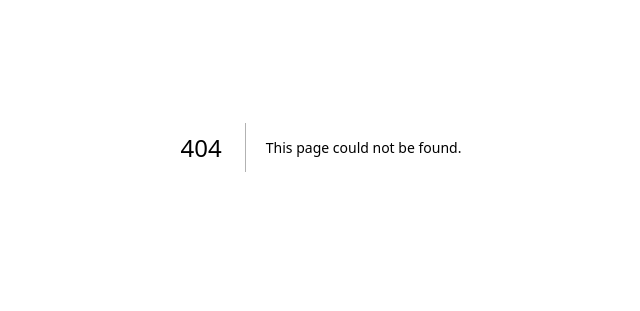
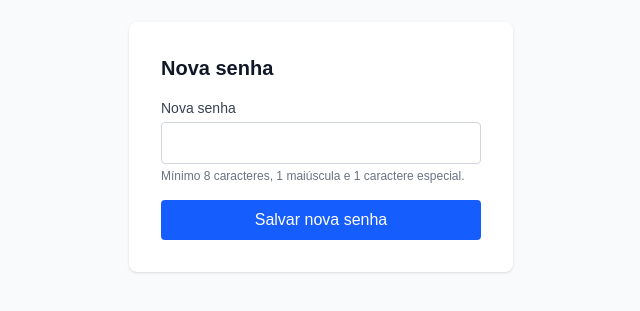
Before and after one commit to MateusAzedia/7-Publicidade-OS-Management, a Next.js app: page /redefinir-senha in a window 1280 px wide. Before the commit this address had no page. Shown: the part 253-564 px from the top of the page, without its empty margins (319-959 px from the left). Built offline with nearby package versions, Linux system fonts and the light colour scheme; no server answers.

Commit message:
feat: logou, recuperação de senha e requisitos de senha reforçados

```diff
--- a/src/app/dashboard/page.tsx
+++ b/src/app/dashboard/page.tsx
@@ -1,5 +1,6 @@
 import { redirect } from 'next/navigation'
 import { createClient } from '@/lib/supabase/server'
+import LogoutButton from '@/components/logout-button'
 
 export default async function DashboardPage() {
   const supabase = await createClient()
@@ -17,10 +18,15 @@ export default async function DashboardPage() {
 
   return (
     <div className="p-8">
-      <h1 className="text-2xl font-bold">
-        Olá, {profile?.nome ?? user.email}
-      </h1>
-      <p className="text-gray-600">Você está logado como: {profile?.role}</p>
+      <div className="flex items-center justify-between">
+        <div>
+          <h1 className="text-2xl font-bold">
+            Olá, {profile?.nome ?? user.email}
+          </h1>
+          <p className="text-gray-600">Você está logado como: {profile?.role}</p>
+        </div>
+        <LogoutButton />
+      </div>
     </div>
   )
 }
--- /dev/null
+++ b/src/app/recuperar-senha/page.tsx
@@ -0,0 +1,75 @@
+'use client'
+
+import { useState } from 'react'
+import { createClient } from '@/lib/supabase/client'
+
+export default function RecuperarSenhaPage() {
+  const supabase = createClient()
+  const [email, setEmail] = useState('')
+  const [enviado, setEnviado] = useState(false)
+  const [error, setError] = useState<string | null>(null)
+
+  async function handleSubmit(e: React.FormEvent) {
+    e.preventDefault()
+    setError(null)
+
+    const { error } = await supabase.auth.resetPasswordForEmail(email, {
+      redirectTo: `${window.location.origin}/redefinir-senha`,
+    })
+
+    if (error) {
+      setError('Não foi possível enviar o email. Tente novamente.')
+      return
+    }
+
+    setEnviado(true)
+  }
+
+  if (enviado) {
+    return (
+      <div className="flex min-h-screen items-center justify-center bg-gray-50 px-4">
+        <p className="max-w-sm text-center text-gray-700">
+          Se esse email existir no sistema, você vai receber um link para
+          redefinir sua senha.
+        </p>
+      </div>
+    )
+  }
+
+  return (
+    <div className="flex min-h-screen items-center justify-center bg-gray-50 px-4">
+      <form
+        onSubmit={handleSubmit}
+        className="w-full max-w-sm space-y-4 rounded-lg bg-white p-8 shadow"
+      >
+        <h1 className="text-xl font-bold text-gray-900">Recuperar senha</h1>
+
+        {error && (
+          <p className="rounded bg-red-50 p-2 text-sm text-red-600">
+            {error}
+          </p>
+        )}
+
+        <div>
+          <label className="block text-sm font-medium text-gray-700">
+            Email
+          </label>
+          <input
+            type="email"
+            required
+            value={email}
+            onChange={(e) => setEmail(e.target.value)}
+            className="mt-1 w-full rounded border border-gray-300 px-3 py-2"
+          />
+        </div>
+
+        <button
+          type="submit"
+          className="w-full rounded bg-blue-600 py-2 text-white hover:bg-blue-700"
+        >
+          Enviar link de recuperação
+        </button>
+      </form>
+    </div>
+  )
+}
--- /dev/null
+++ b/src/app/redefinir-senha/page.tsx
@@ -0,0 +1,79 @@
+'use client'
+
+import { useState } from 'react'
+import { useRouter } from 'next/navigation'
+import { createClient } from '@/lib/supabase/client'
+
+const SENHA_REGEX = /^(?=.*[A-Z])(?=.*[!@#$%^&*(),.?":{}|<>]).{8,}$/
+
+export default function RedefinirSenhaPage() {
+  const router = useRouter()
+  const supabase = createClient()
+  const [password, setPassword] = useState('')
+  const [error, setError] = useState<string | null>(null)
+  const [loading, setLoading] = useState(false)
+
+  async function handleSubmit(e: React.FormEvent) {
+    e.preventDefault()
+    setError(null)
+
+    if (!SENHA_REGEX.test(password)) {
+      setError(
+        'A senha precisa ter no mínimo 8 caracteres, 1 letra maiúscula e 1 caractere especial.'
+      )
+      return
+    }
+
+    setLoading(true)
+    const { error } = await supabase.auth.updateUser({ password })
+    setLoading(false)
+
+    if (error) {
+      setError(error.message)
+      return
+    }
+
+    router.push('/dashboard')
+  }
+
+  return (
+    <div className="flex min-h-screen items-center justify-center bg-gray-50 px-4">
+      <form
+        onSubmit={handleSubmit}
+        className="w-full max-w-sm space-y-4 rounded-lg bg-white p-8 shadow"
+      >
+        <h1 className="text-xl font-bold text-gray-900">Nova senha</h1>
+
+        {error && (
+          <p className="rounded bg-red-50 p-2 text-sm text-red-600">
+            {error}
+          </p>
+        )}
+
+        <div>
+          <label className="block text-sm font-medium text-gray-700">
+            Nova senha
+          </label>
+          <input
+            type="password"
+            required
+            value={password}
+            onChange={(e) => setPassword(e.target.value)}
+            className="mt-1 w-full rounded border border-gray-300 px-3 py-2"
+          />
+          <p className="mt-1 text-xs text-gray-500">
+            Mínimo 8 caracteres, 1 maiúscula e 1 caractere especial.
+          </p>
+        </div>
+
+        <button
+          type="submit"
+          disabled={loading}
+          className="w-full rounded bg-blue-600 py-2 text-white hover:bg-blue-700 disabled:opacity-50"
+        >
+          {loading ? 'Salvando...' : 'Salvar nova senha'}
+        </button>
+      </form>
+    </div>
+  )
+}
--- /dev/null
+++ b/src/components/logout-button.tsx
@@ -0,0 +1,24 @@
+'use client'
+
+import { useRouter } from 'next/navigation'
+import { createClient } from '@/lib/supabase/client'
+
+export default function LogoutButton() {
+  const router = useRouter()
+  const supabase = createClient()
+
+  async function handleLogout() {
+    await supabase.auth.signOut()
+    router.push('/login')
+    router.refresh()
+  }
+
+  return (
+    <button
+      onClick={handleLogout}
+      className="rounded border border-gray-300 px-4 py-2 text-sm hover:bg-gray-100"
+    >
+      Sair
+    </button>
+  )
+}
```
Also changed, not shown: 1 other file (tests, documents, lock files or other folders).
